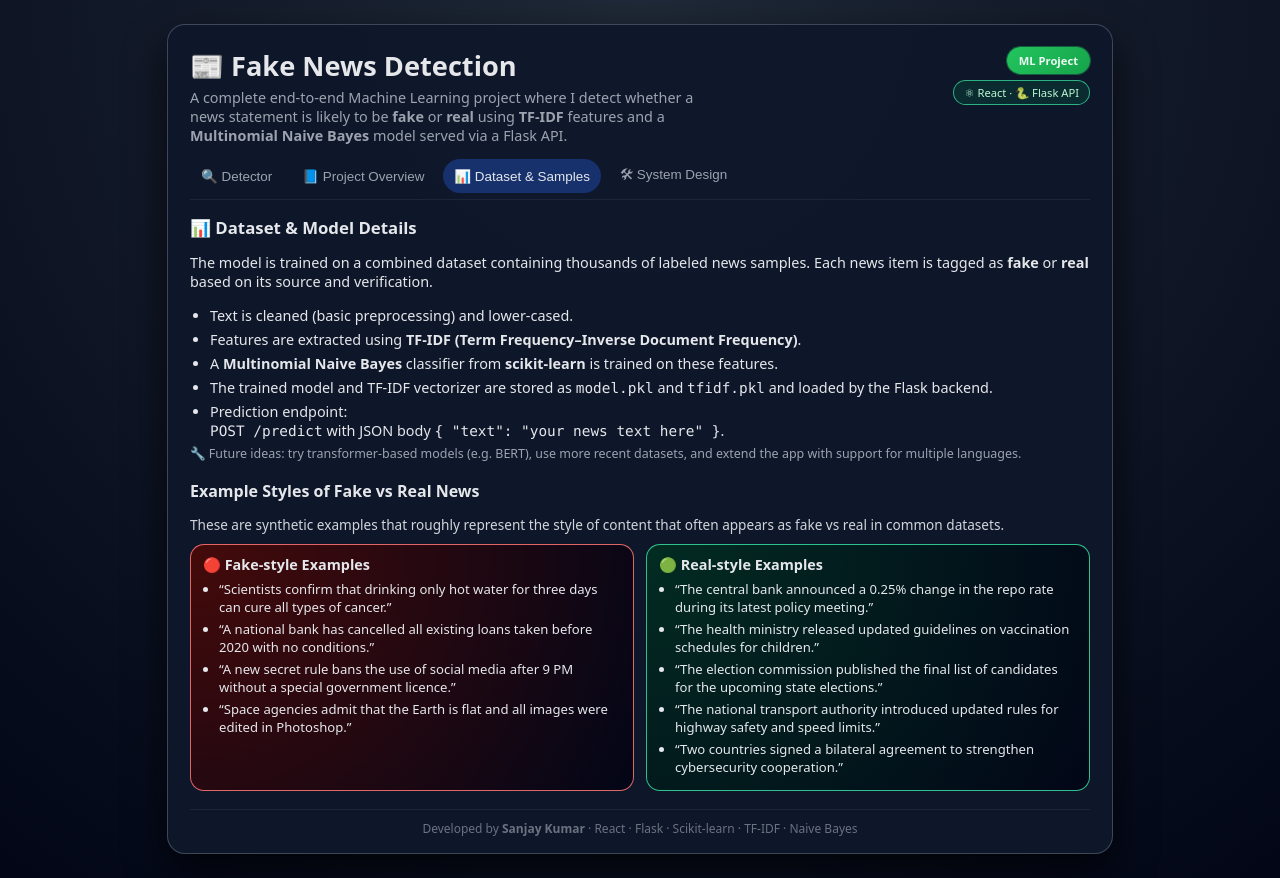
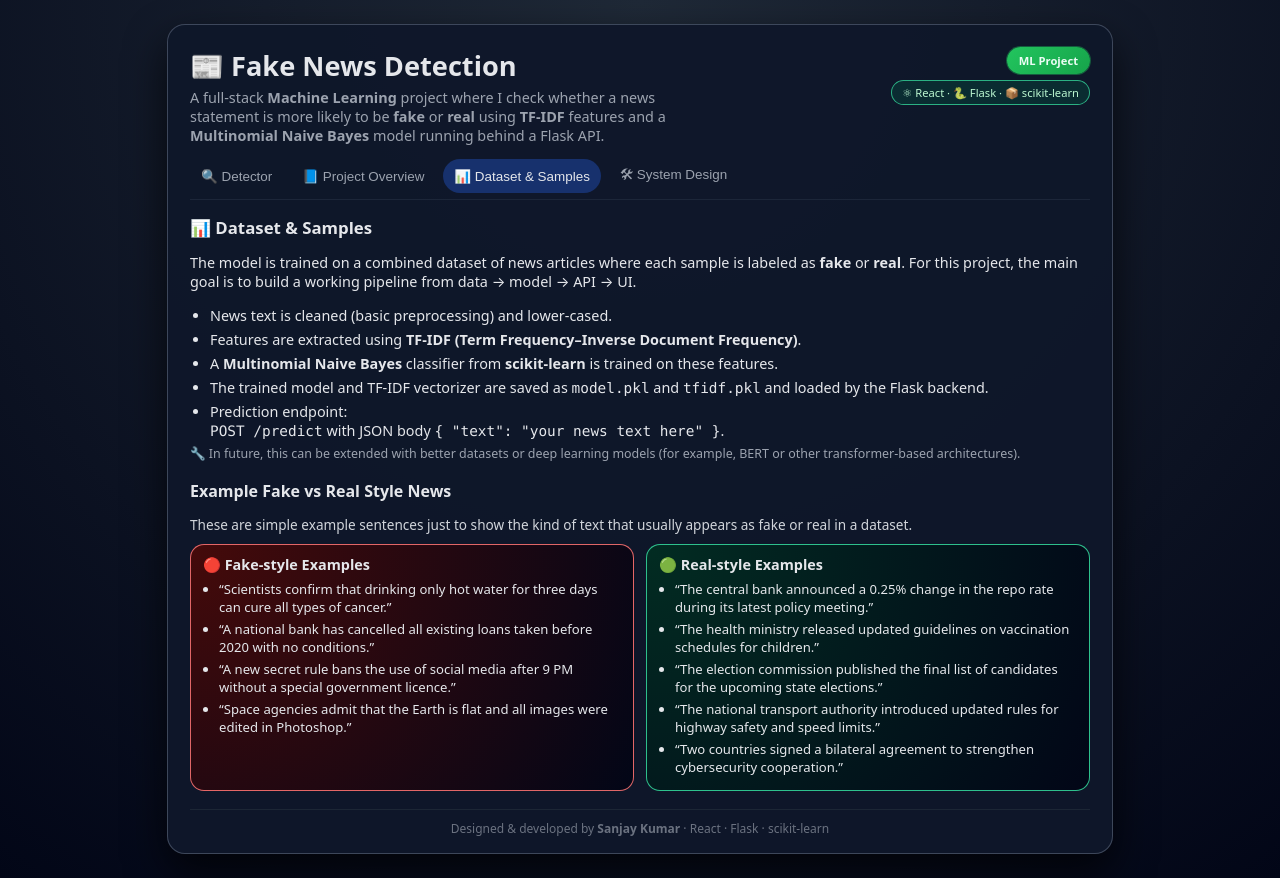
Before and after one commit to SanjayTummala/Fake-News-Detection-using-ML-and-NLP, a React (Create React App) app in the folder frontend/: page / in a window 1280 px wide. Both pictures are taken after a click on the button "📊 Dataset & Samples". Built offline with nearby package versions, Linux system fonts and the light colour scheme; no server answers.

Commit message:
Tune UI text and keep examples for clearer human-style project

```diff
--- a/frontend/src/App.js
+++ b/frontend/src/App.js
@@ -39,7 +39,7 @@ function App() {
     } catch (err) {
       console.error("Error calling backend:", err);
       setError(
-        "The prediction service is not reachable at the moment. Please try again in a few seconds."
+        "The prediction service is not reachable right now. Please try again in a few seconds."
       );
     } finally {
       setLoading(false);
@@ -64,18 +64,18 @@ function App() {
             <div>
               <h1>📰 Fake News Detection</h1>
               <p className="subtitle">
-                A complete end-to-end Machine Learning project where I detect
-                whether a news statement is likely to be{" "}
+                A full-stack <strong>Machine Learning</strong> project where I
+                check whether a news statement is more likely to be{" "}
                 <strong>fake</strong> or <strong>real</strong> using{" "}
                 <strong>TF-IDF</strong> features and a{" "}
-                <strong>Multinomial Naive Bayes</strong> model served via a
+                <strong>Multinomial Naive Bayes</strong> model running behind a
                 Flask API.
               </p>
             </div>
             <div className="header-right">
               <span className="badge">ML Project</span>
               <span className="status-pill">
-                ⚛ React  · 🐍 Flask API
+                ⚛ React · 🐍 Flask · 📦 scikit-learn
               </span>
             </div>
           </header>
@@ -163,11 +163,10 @@ function App() {
                     model.
                   </p>
                   <p className="note">
-                    ⚠ This is a machine learning prediction based on the
-                    training data used. It should be treated as a{" "}
-                    <strong>supporting signal</strong>, not final proof. Always
-                    verify important or sensitive information with trusted
-                    sources.
+                    ⚠ This is only a model prediction based on the training
+                    data. It should be used as a <strong>hint</strong>, not as
+                    final proof. Always double-check important news with
+                    trusted sources.
                   </p>
                 </div>
               )}
@@ -181,26 +180,23 @@ function App() {
             <div className="info-section">
               <h2>📘 Project Overview</h2>
               <p>
-                This web application was developed to understand how{" "}
-                <strong>Machine Learning (ML)</strong> and{" "}
+                I built this project to explore how{" "}
+                <strong>Machine Learning</strong> and{" "}
                 <strong>Natural Language Processing (NLP)</strong> can be used
-                in a practical, full-stack project. The focus is not only on
-                model accuracy, but also on how to serve the model through an
-                API and integrate it with a modern frontend.
+                in a real web application, not just in a notebook.
               </p>
               <p>
-                The idea is simple: the user enters a news headline or short
-                article, the text is converted into numerical features using{" "}
-                <strong>TF-IDF</strong>, and a{" "}
+                The flow is simple: the user enters some news text, the system
+                converts it into numerical features using{" "}
+                <strong>TF-IDF</strong>, and then a{" "}
                 <strong>Multinomial Naive Bayes</strong> classifier predicts
-                whether it is more likely to be <strong>fake</strong> or{" "}
-                <strong>real</strong>.
+                whether the text looks more like fake or real news based on the
+                training data.
               </p>
               <p>
-                Through this project, I practised data preprocessing, model
-                training, REST API design, and deployment using platforms like{" "}
-                <strong>Render</strong> (backend) and <strong>Vercel</strong>{" "}
-                (frontend).
+                This app helped me practise multiple skills together: text
+                preprocessing, model training, building a Flask API, and
+                connecting it to a React frontend deployed on the cloud.
               </p>
             </div>
           )}
@@ -208,15 +204,15 @@ function App() {
           {/* TAB: DATASET & SAMPLES */}
           {activeTab === "dataset" && (
             <div className="info-section">
-              <h2>📊 Dataset & Model Details</h2>
+              <h2>📊 Dataset & Samples</h2>
               <p>
-                The model is trained on a combined dataset containing thousands
-                of labeled news samples. Each news item is tagged as{" "}
-                <strong>fake</strong> or <strong>real</strong> based on its
-                source and verification.
+                The model is trained on a combined dataset of news articles
+                where each sample is labeled as <strong>fake</strong> or{" "}
+                <strong>real</strong>. For this project, the main goal is to
+                build a working pipeline from data → model → API → UI.
               </p>
               <ul>
-                <li>Text is cleaned (basic preprocessing) and lower-cased.</li>
+                <li>News text is cleaned (basic preprocessing) and lower-cased.</li>
                 <li>
                   Features are extracted using{" "}
                   <strong>TF-IDF (Term Frequency–Inverse Document
@@ -227,7 +223,7 @@ function App() {
                   <strong>scikit-learn</strong> is trained on these features.
                 </li>
                 <li>
-                  The trained model and TF-IDF vectorizer are stored as{" "}
+                  The trained model and TF-IDF vectorizer are saved as{" "}
                   <code>model.pkl</code> and <code>tfidf.pkl</code> and loaded
                   by the Flask backend.
                 </li>
@@ -240,17 +236,16 @@ function App() {
               </ul>
 
               <p className="note">
-                🔧 Future ideas: try transformer-based models (e.g. BERT), use
-                more recent datasets, and extend the app with support for
-                multiple languages.
+                🔧 In future, this can be extended with better datasets or deep
+                learning models (for example, BERT or other transformer-based
+                architectures).
               </p>
 
               <div className="examples-section">
-                <h3>Example Styles of Fake vs Real News</h3>
+                <h3>Example Fake vs Real Style News</h3>
                 <p>
-                  These are synthetic examples that roughly represent the style
-                  of content that often appears as fake vs real in common
-                  datasets.
+                  These are simple example sentences just to show the kind of
+                  text that usually appears as fake or real in a dataset.
                 </p>
 
                 <div className="examples-grid">
@@ -311,10 +306,9 @@ function App() {
             <div className="info-section">
               <h2>🛠 System Design & Technologies</h2>
               <p>
-                The application follows a realistic{" "}
-                <strong>frontend–backend</strong> architecture with a clear{" "}
-                <strong>ML model</strong> layer behind the API. This is similar
-                to how many production ML systems are structured.
+                The project uses a simple but realistic{" "}
+                <strong>frontend–backend</strong> architecture with a separate
+                ML model behind the API.
               </p>
 
               <div className="stack-grid">
@@ -322,7 +316,7 @@ function App() {
                   <h3>🖥 Frontend (Client)</h3>
                   <ul>
                     <li>React Single Page Application (SPA)</li>
-                    <li>Custom responsive layout using plain CSS</li>
+                    <li>Custom responsive UI built with plain CSS</li>
                     <li>Uses Fetch API to send JSON requests to the backend</li>
                     <li>
                       Reads the API base URL from{" "}
@@ -335,7 +329,7 @@ function App() {
                 <div className="stack-card">
                   <h3>⚙ Backend (API)</h3>
                   <ul>
-                    <li>Python 3 with Flask</li>
+                    <li>Python 3 + Flask web framework</li>
                     <li>REST endpoint: <code>POST /predict</code></li>
                     <li>Flask-CORS enabled for cross-origin requests</li>
                     <li>
@@ -367,15 +361,15 @@ function App() {
                       a prediction
                     </li>
                     <li>4️⃣ API returns the label as JSON</li>
-                    <li>5️⃣ UI displays the result in a readable format</li>
+                    <li>5️⃣ UI displays the result in a user-friendly way</li>
                   </ul>
                 </div>
               </div>
 
               <p className="note">
-                The goal is to keep the implementation understandable while
-                still showing a realistic ML workflow: data → model → API →
-                frontend → user.
+                The main aim is to clearly show the ML pipeline: data → model →
+                API → frontend → user, in a way that is easy to understand and
+                demo for an academic project or portfolio.
               </p>
             </div>
           )}
@@ -383,8 +377,8 @@ function App() {
           {/* Footer */}
           <footer className="footer">
             <span>
-              Developed by <strong>Sanjay Kumar</strong> · React · Flask
-              · Scikit-learn · TF-IDF · Naive Bayes
+              Designed & developed by <strong>Sanjay Kumar</strong> · React ·
+              Flask · scikit-learn
             </span>
           </footer>
         </div>
```
